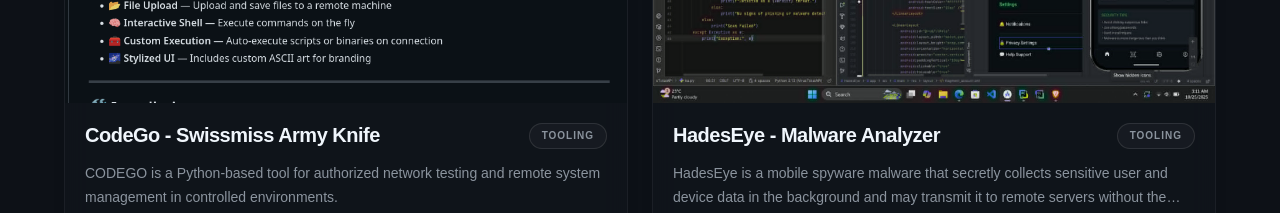
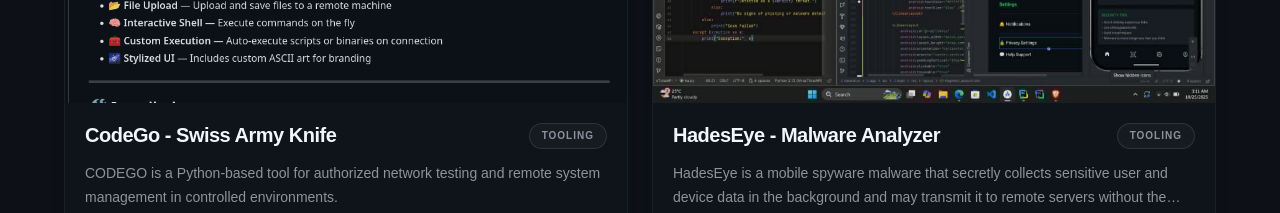
Before and after one commit to LaVenganzaDelLadron/portfolio, an Angular app: page / in a window 1280 px wide. Shown: the part 2860-3073 px from the top of the page. Built offline with nearby package versions, Linux system fonts and the light colour scheme; a web font is replaced by a local one.

Commit message:
wrong spelling

```diff
--- a/src/app/data/projects.ts
+++ b/src/app/data/projects.ts
@@ -3,7 +3,7 @@
 export const PROJECTS: Project[] = [
   {
     id: 1,
-    title: 'CodeGo - Swissmiss Army Knife',
+    title: 'CodeGo - Swiss Army Knife',
     description: 'CODEGO is a Python-based tool for authorized network testing and remote system management in controlled environments.',
     image: 'assets/images/project/codego.png',
     technologies: ['Python',],
```
